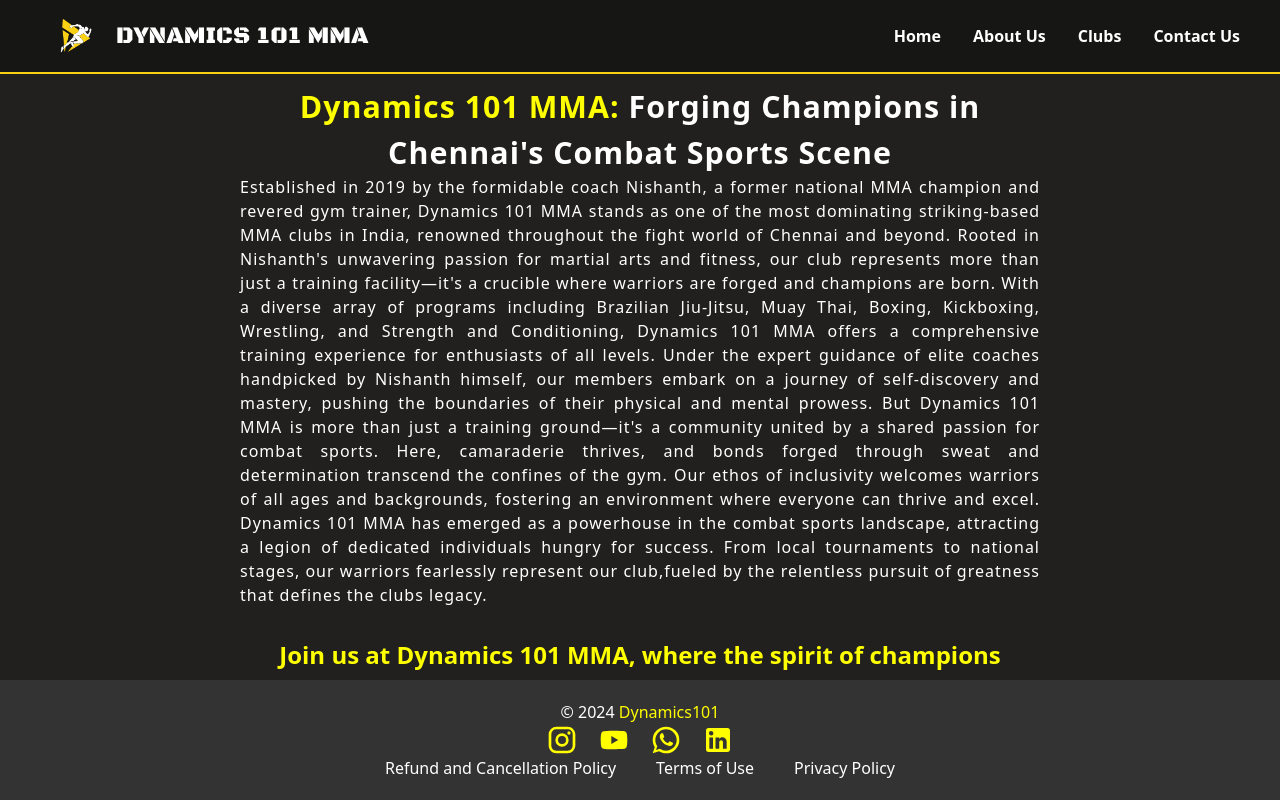
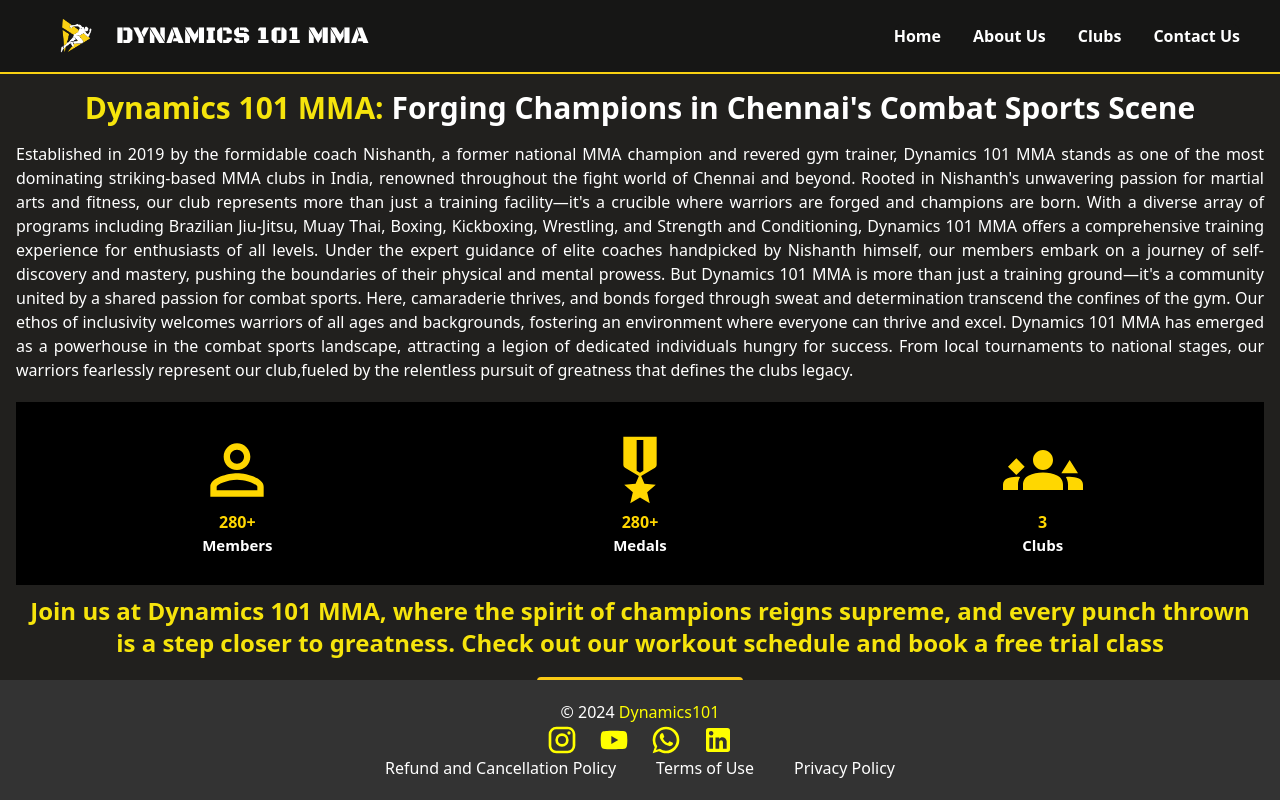
Before and after one commit to dynamics101mma/website, a React (Create React App) app: page / in a window 1280 px wide. Both pictures are taken after a click on the link "About Us". Shown: the top 800 px of the page. Built offline with nearby package versions, Linux system fonts and the light colour scheme; what tailwindcss-bg-patterns would draw is missing.

Commit message:
<count/> component newly introduced. blur fade animations to images was added as well

```diff
--- a/src/components/About-us.tsx
+++ b/src/components/About-us.tsx
@@ -2,29 +2,85 @@
 import aboutOne from '../assets/aboutOne.jpg';
 import aboutTwo from '../assets/aboutTwo.jpg';
 import aboutThree from '../assets/aboutThree.jpg';
+import { Button } from "flowbite-react";
+import PersonOutlineIcon from '@mui/icons-material/PersonOutline';
+import MilitaryTechIcon from '@mui/icons-material/MilitaryTech';
+import Groups3Icon from '@mui/icons-material/Groups3';
+
+const Count = () => {
+  const [Members, setMembers] = useState(0);
+  const [Medals, setMedals] = useState(0);
+  const [Clubs, setClubs] = useState(0);
+
+  useEffect(() => {
+    const animateCounter = (targetValue: number, setStateFunction: React.Dispatch<React.SetStateAction<number>>) => {
+      let currentValue = 0;
+      const interval = setInterval(() => {
+        currentValue += 1;
+        setStateFunction(currentValue);
+
+        if (currentValue === targetValue) {
+          clearInterval(interval);
+        }
+      }, 10);
+    };
+
+    animateCounter(1000, setMembers);
+    animateCounter(500, setMedals);
+    animateCounter(3, setClubs);
+
+  }, []);
+
+  return (
+    <div style={{ backgroundColor:'#000', padding: '20px', marginTop:'20px' }}>
+      <div className="pt-2 pb-2 " style={{display:'flex',justifyContent:'space-around'}} >
+        <div>
+          <PersonOutlineIcon style={{ fontSize: '80px', color: '#FFD700' }} />
+          <h3 className="text-center" style={{ fontWeight:'bold', color: '#FFD700' }}>{Members}+ <p style={{ fontSize:'15px', fontWeight:'none', color:'#fff' }}>Members</p></h3>
+        </div>
+        <div>
+          <MilitaryTechIcon style={{ fontSize: '80px', color: '#FFD700' }} />
+          <h3 className="text-center" style={{ fontWeight:'bold', color: '#FFD700' }}>{Medals}+ <p style={{ fontSize:'15px', fontWeight:'none', color:'#fff' }}>Medals</p></h3>
+        </div>
+        <div>
+          <Groups3Icon style={{ fontSize: '80px', color: '#FFD700' }} />
+          <h3 className='text-center' style={{ fontWeight:'bold', color: '#FFD700' }}>{Clubs} <p style={{ fontSize:'15px', fontWeight:'none', color:'#fff' }}>Clubs</p></h3>
+        </div>
+      </div>
+    </div>
+  );
+};
 
 export function AboutUs() {
   const [currentImageIndex, setCurrentImageIndex] = useState(0);
+  const [showImage, setShowImage] = useState(false);
+  const [showTitle, setShowTitle] = useState(true);
   const images = [aboutOne, aboutTwo, aboutThree];
-    const titles = ["Boxing", "MMA", "Muay Thai"]; // Titles for the images
+  const titles = ["BOXING", "MMA", "KICKBOXING"];
 
   useEffect(() => {
     const interval = setInterval(() => {
-            setCurrentImageIndex((prevIndex) =>
+      setShowImage(false);
+      setShowTitle(false);
+      setTimeout(() => {
+        setCurrentImageIndex(prevIndex =>
           prevIndex === images.length - 1 ? 0 : prevIndex + 1
         );
-        }, 3000);
+        setShowImage(true);
+        setShowTitle(true);
+      }, 1000);
+    }, 2500);
 
     return () => clearInterval(interval);
   }, [images.length]);
 
   return (
-        <div  style={{ position: 'relative', padding: '10px', color:'black' }}>
-            <div className="text-white text-justify" style={{ maxWidth: '800px', margin: 'auto' }}>
-                <h1 style={{ fontSize: '1.9rem', fontWeight: 'bold', letterSpacing: '1px', textAlign: 'center' }}>
-                    <span style={{ color: 'yellow' }}>Dynamics 101 MMA:</span> Forging Champions in Chennai's Combat Sports Scene
+    <div className="relative p-4 text-black grid grid-cols gap-4" style={{ marginBottom: '180px' }}>
+      <div className="text-white text-justify">
+        <h1 className="text-3xl font-bold text-center">
+          <span style={{ color: '#F6E40C' }}>Dynamics 101 MMA:</span> Forging Champions in Chennai's Combat Sports Scene
         </h1>
-                <p style={{ letterSpacing: '1px', textAlign: 'justify' }}>
+        <p className="mt-4">
           Established in 2019 by the formidable coach Nishanth, a former national MMA champion and revered gym trainer, Dynamics 101 MMA stands as one of the most dominating striking-based MMA clubs in India,
           renowned throughout the fight world of Chennai and beyond. Rooted in Nishanth's unwavering passion for martial arts and fitness,
           our club represents more than just a training facility—it's a crucible where warriors are forged and champions are born.
@@ -36,37 +92,30 @@
           Dynamics 101 MMA has emerged as a powerhouse in the combat sports landscape, attracting a legion of dedicated individuals hungry for success.
           From local tournaments to national stages, our warriors fearlessly represent our club,fueled by the relentless pursuit of greatness that defines the clubs legacy.
         </p>
-                <h2 style={{ fontSize: '1.5rem', fontWeight: 'bold', color: 'yellow', textAlign: 'center', marginTop: '20px', padding: '10px 20px' }}>
+        <Count />
+        <h2 className="text-2xl font-bold" style={{ color: '#F6E40C', textAlign: 'center', marginTop: '8px', padding: '2px 4px' }}>
           Join us at Dynamics 101 MMA, where the spirit of champions reigns supreme, and every punch thrown is a step closer to greatness. Check out our workout schedule and book a free trial class
         </h2>
-                <button style={{
-                    backgroundColor: 'yellow',
-                    color: 'black',
-                    border: 'none',
-                    padding: '10px 20px',
-                    fontSize: '1rem',
-                    fontWeight: 'bold',
-                    borderRadius: '5px',
-                    marginBottom: '20px',
-                    marginLeft: 'auto',
-                    marginRight: 'auto',
-                    display: 'block',
-                }}>
+        <Button
+          className="bg-yellow-300 text-white rounded py-2 px-4 mt-4 mx-auto block"
+          onClick={() => console.log("Button clicked")}
+        >
           Workouts & Schedule
-                </button>
-                <div style={{ position: 'relative', overflow: 'hidden', margin: '20px 0' }}>
-                    <div style={{ position: 'absolute', top: '50%', left: '50%', transform: 'translate(-50%, -50%)', textAlign: 'center', width: '100%' }}>
-                        <h2 style={{ fontSize: '2rem', fontWeight: 'bold', color: 'white', textShadow: '2px 2px 4px rgba(0, 0, 0, 0.6)' }}>{titles[currentImageIndex]}</h2>
+        </Button>
+      </div>
+      <div className="relative overflow-hidden mt-5 mx-auto max-w-lg">
+        <div className={`absolute top-1/2 left-1/2 transform -translate-x-1/2 -translate-y-1/2 text-center w-full transition-opacity duration-1000 ${showImage ? 'opacity-0' : 'opacity-100'}`}>
+          {showTitle && (
+            <h2 className="text-4xl font-bold text-white shadow-lg">{titles[currentImageIndex]}</h2>
+          )}
         </div>
         <img
           src={images[currentImageIndex]}
           alt={`about${currentImageIndex + 1}`}
-                        style={{ width: '100%', height: 'auto', objectFit: 'cover' }}
+          className={`w-full h-auto object-cover transition-filter duration-1000 ${showImage ? 'blur-none' : 'blur-md'}`}
+          style={{ maxWidth: '100%', maxHeight: 'auto', opacity: showImage ? 1 : 0 }}
         />
       </div>
-
-            </div>
-            <div style={{ height: '100px' }}></div> {/* Maintain gap between button and footer */}
     </div>
   );
 }
```
Lines whose indentation alone changed are shown as unchanged.
